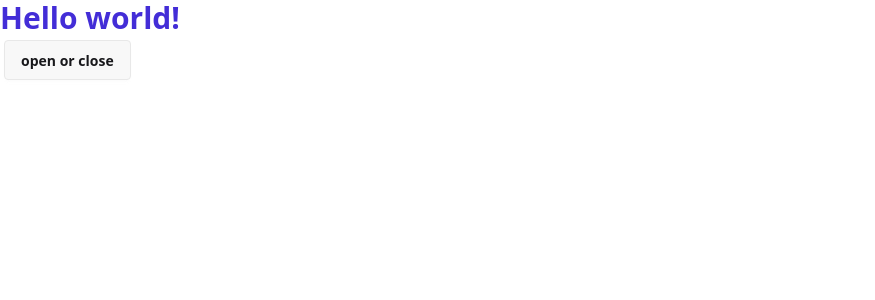
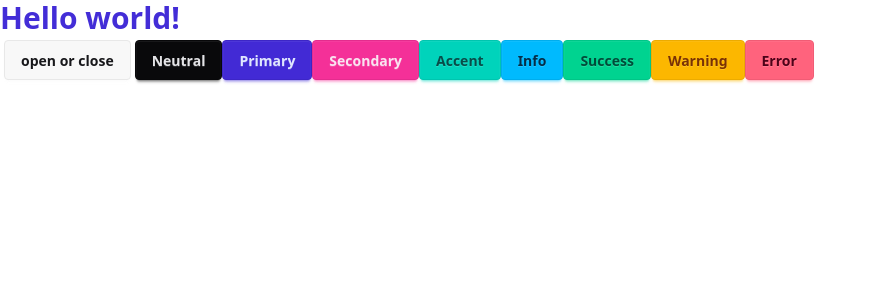
Before and after one commit to viklop-amiquero/country-spa-2025, an Angular app: page / in a window 1280 px wide. Shown: the top 300 px of the page, without its empty margins (0-875 px from the left). Built offline with nearby package versions, Linux system fonts and the light colour scheme.

Commit message:
feat: definir tema en daisyui.

```diff
--- a/src/app/app.html
+++ b/src/app/app.html
@@ -7,4 +7,13 @@
     <li><a>Item 2</a></li>
   </ul>
 </details>
+
+<button class="btn btn-neutral">Neutral</button>
+<button class="btn btn-primary">Primary</button>
+<button class="btn btn-secondary">Secondary</button>
+<button class="btn btn-accent">Accent</button>
+<button class="btn btn-info">Info</button>
+<button class="btn btn-success">Success</button>
+<button class="btn btn-warning">Warning</button>
+<button class="btn btn-error">Error</button>
 <router-outlet />
--- a/src/styles.css
+++ b/src/styles.css
@@ -1,2 +1,4 @@
 @import "tailwindcss";/* You can add global styles to this file, and also import other style files */
-@plugin "daisyui";
+@plugin "daisyui" {
+   themes: light --default, dark --prefersdark;
+ }
```
